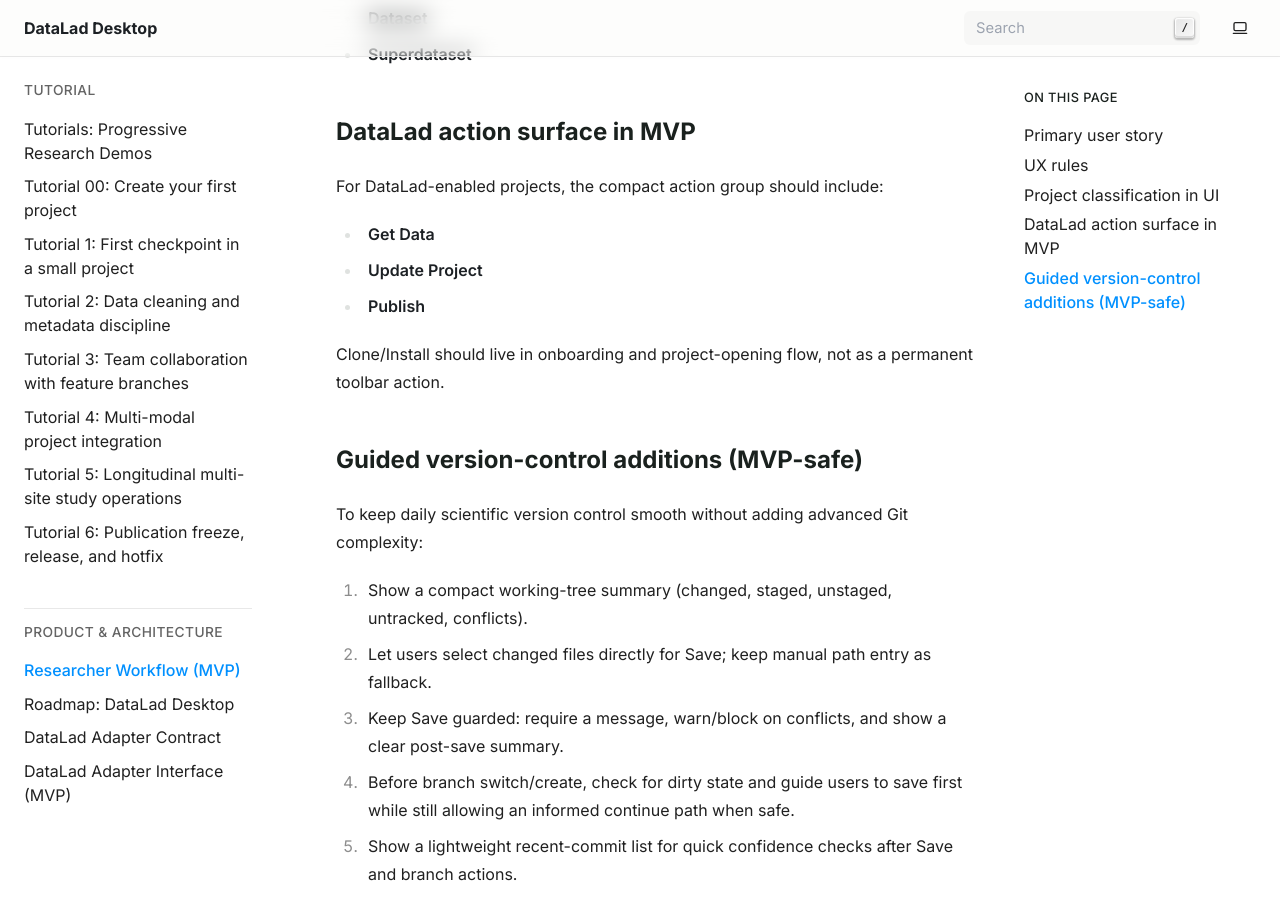
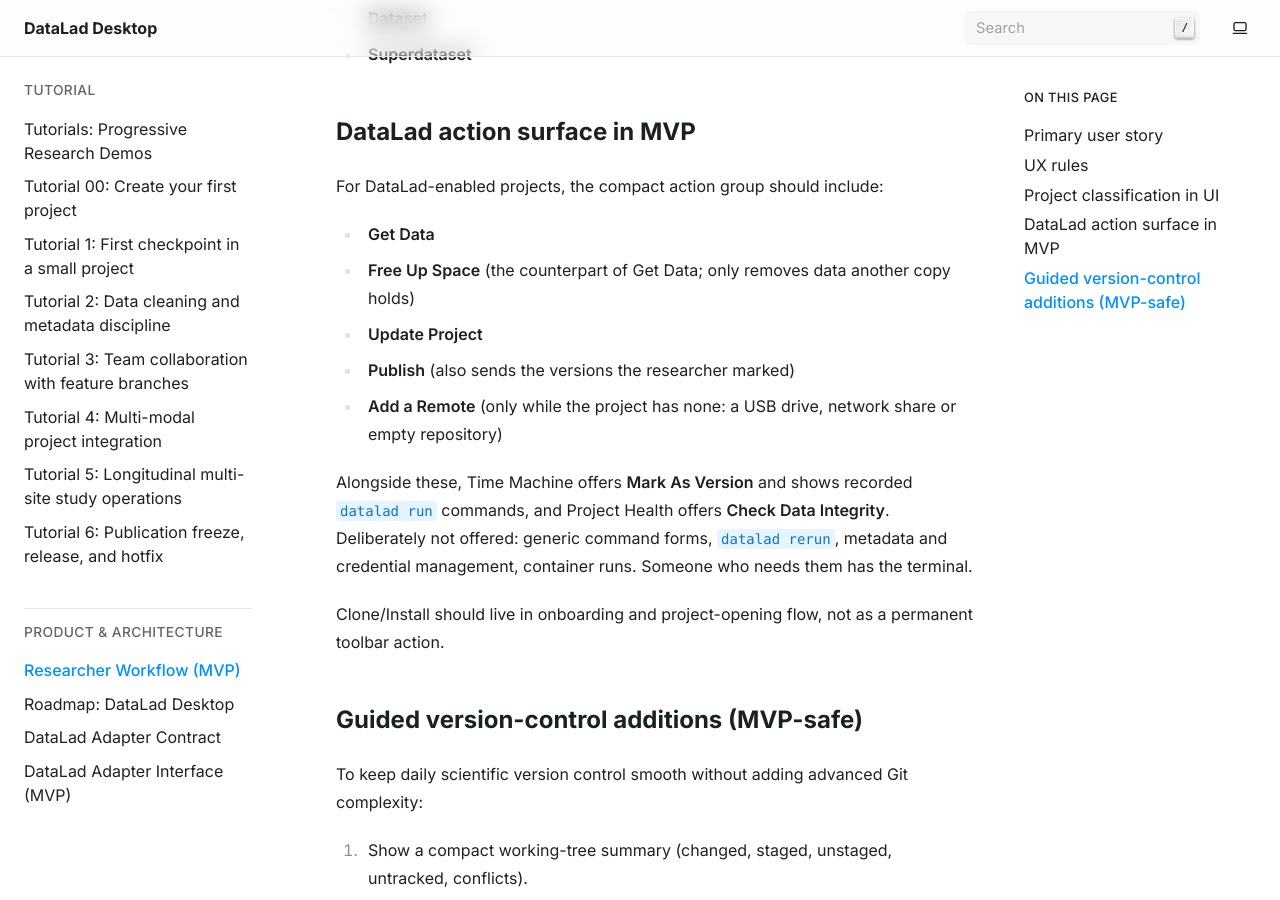
Before and after one commit to MRI-Lab-Graz/DataLad-desktop, a Sphinx documentation site: the page built from docs/product/researcher-workflow.md, in a window 1280 px wide and 900 px high, scrolled down 1276 px. Built offline with Sphinx 7.4.7, drawn with Linux system fonts in a browser that asks for light colours.

Commit message:
docs: changelog, README, roadmap and workflow doc cover the science-workflow additions
Co-Authored-By: Claude Sonnet 5.5 <noreply@anthropic.com>

```diff
--- a/docs/product/researcher-workflow.md
+++ b/docs/product/researcher-workflow.md
@@ -34,8 +34,12 @@ Each active project should display one classification badge:
 For DataLad-enabled projects, the compact action group should include:
 
 - **Get Data**
+- **Free Up Space** (the counterpart of Get Data; only removes data another copy holds)
 - **Update Project**
-- **Publish**
+- **Publish** (also sends the versions the researcher marked)
+- **Add a Remote** (only while the project has none: a USB drive, network share or empty repository)
+
+Alongside these, Time Machine offers **Mark As Version** and shows recorded `datalad run` commands, and Project Health offers **Check Data Integrity**. Deliberately not offered: generic command forms, `datalad rerun`, metadata and credential management, container runs. Someone who needs them has the terminal.
 
 Clone/Install should live in onboarding and project-opening flow, not as a permanent toolbar action.
 
```
Also changed, not shown: CHANGELOG.md (+13 -0 lines), README.md (+10 -0 lines), docs/roadmap.md (+1 -1 lines).
